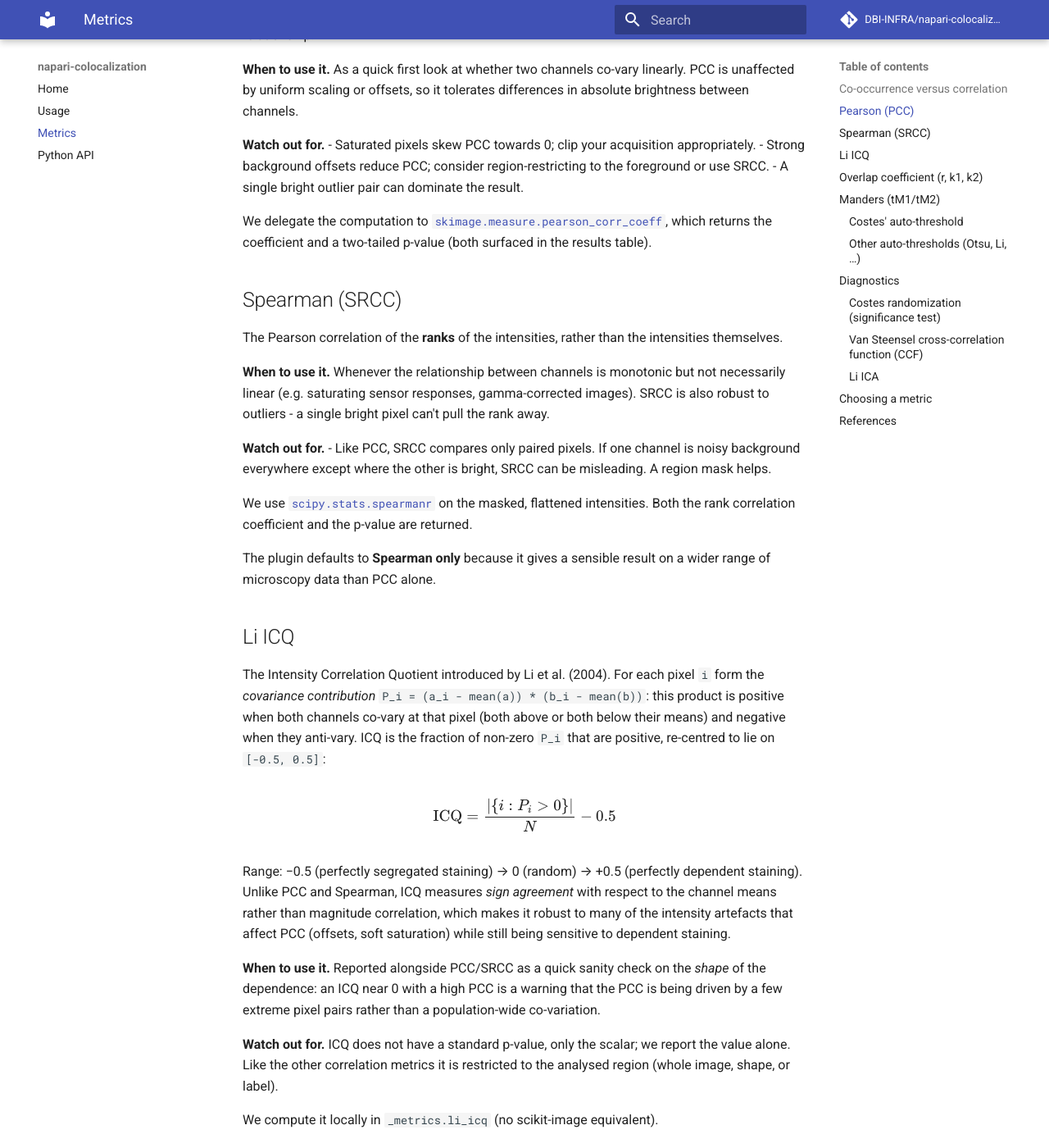
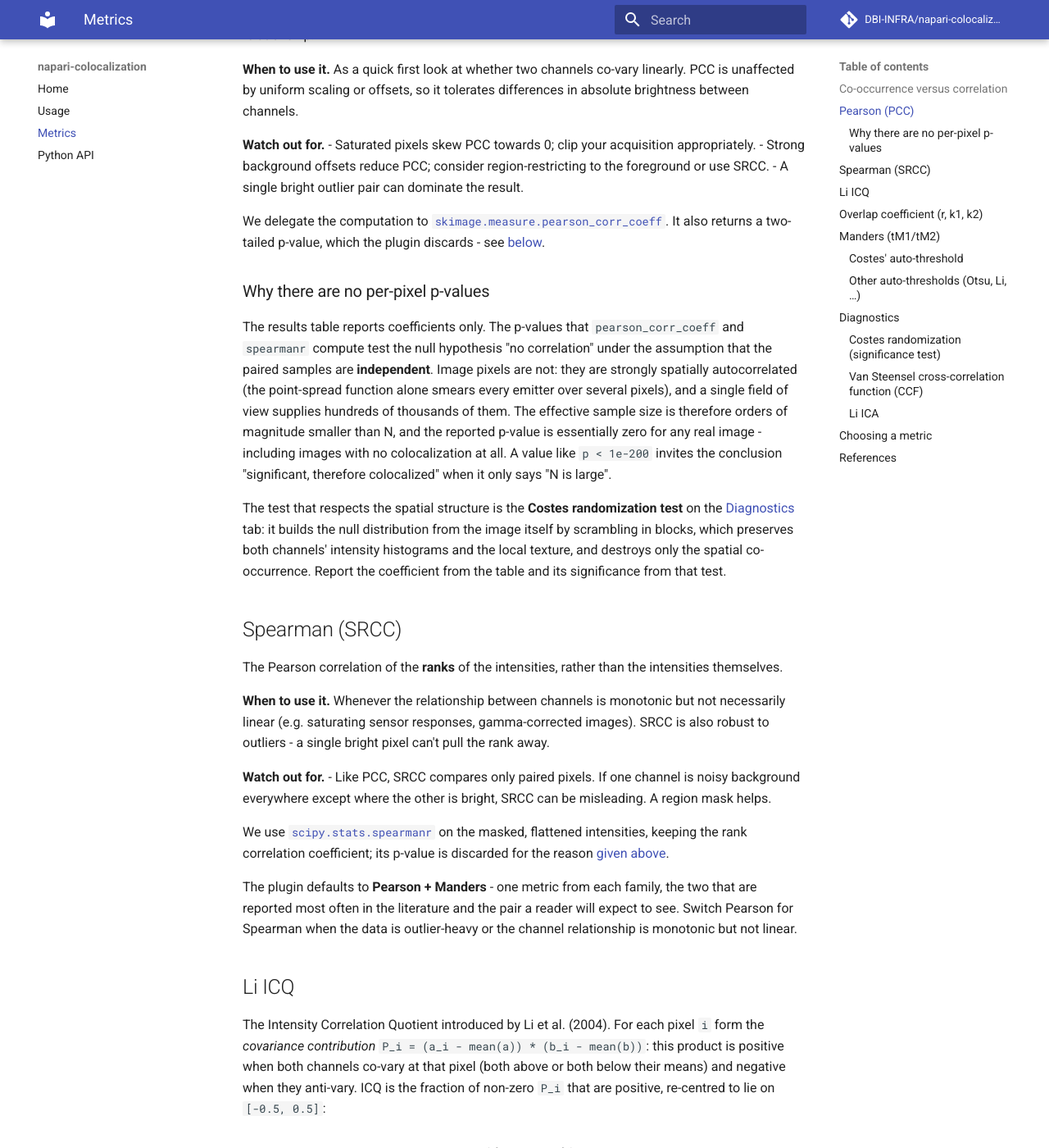
Before and after one commit to DBI-INFRA/napari-colocalization, an MkDocs documentation site: the page built from docs/metrics.md, in a window 1280 px wide and 1400 px high, scrolled down 1053 px. Shown: the whole window at 82% size. Built offline with MkDocs 1.6.1 and Material for MkDocs 9.7.7, drawn with Linux system fonts in a browser that asks for light colours; formulas are drawn with MathJax 3; comment, search, counter and statistics services are not loaded; some of the changed text lies outside the part shown.

Commit message:
Drop per-pixel p-values and point users at the Costes test
The pcc_pvalue/srcc_pvalue columns are removed from COLUMNS, the empty
row and the pairwise analysis (the metric functions still return the
p-value; _analysis discards it). Those p-values assume independent
samples, which spatially autocorrelated pixels are not, so they are
~0 for any image and invite reading "significant" into a large N.

The results panel now carries a note and an Open Diagnostics button
that switches tabs, mirroring the pairwise channel and region
selections so the Costes randomization test is ready to run. Default
metrics change to Pearson + Manders, one from each family, and the
Costes block size spinbox explains the PSF-width guideline.

Docs updated for the schema, the new defaults, the block-size choice
and why no per-pixel p-values are reported.

```diff
--- a/docs/metrics.md
+++ b/docs/metrics.md
@@ -53,9 +53,30 @@ differences in absolute brightness between channels.
 - A single bright outlier pair can dominate the result.
 
 We delegate the computation to
-[`skimage.measure.pearson_corr_coeff`](https://scikit-image.org/docs/stable/api/skimage.measure.html#skimage.measure.pearson_corr_coeff),
-which returns the coefficient and a two-tailed p-value (both surfaced in
-the results table).
+[`skimage.measure.pearson_corr_coeff`](https://scikit-image.org/docs/stable/api/skimage.measure.html#skimage.measure.pearson_corr_coeff).
+It also returns a two-tailed p-value, which the plugin discards - see
+[below](#why-there-are-no-per-pixel-p-values).
+
+### Why there are no per-pixel p-values
+
+The results table reports coefficients only. The p-values that
+`pearson_corr_coeff` and `spearmanr` compute test the null hypothesis
+"no correlation" under the assumption that the paired samples are
+**independent**. Image pixels are not: they are strongly spatially
+autocorrelated (the point-spread function alone smears every emitter
+over several pixels), and a single field of view supplies hundreds of
+thousands of them. The effective sample size is therefore orders of
+magnitude smaller than N, and the reported p-value is essentially zero
+for any real image - including images with no colocalization at all. A
+value like `p < 1e-200` invites the conclusion "significant, therefore
+colocalized" when it only says "N is large".
+
+The test that respects the spatial structure is the **Costes
+randomization test** on the [Diagnostics](#costes-randomization-significance-test)
+tab: it builds the null distribution from the image itself by scrambling
+in blocks, which preserves both channels' intensity histograms and the
+local texture, and destroys only the spatial co-occurrence. Report the
+coefficient from the table and its significance from that test.
 
 ## Spearman (SRCC)
 
@@ -74,11 +95,15 @@ bright pixel can't pull the rank away.
 
 We use
 [`scipy.stats.spearmanr`](https://docs.scipy.org/doc/scipy/reference/generated/scipy.stats.spearmanr.html)
-on the masked, flattened intensities. Both the rank correlation
-coefficient and the p-value are returned.
+on the masked, flattened intensities, keeping the rank correlation
+coefficient; its p-value is discarded for the reason
+[given above](#why-there-are-no-per-pixel-p-values).
 
-The plugin defaults to **Spearman only** because it gives a sensible
-result on a wider range of microscopy data than PCC alone.
+The plugin defaults to **Pearson + Manders** - one metric from each
+family, the two that are reported most often in the literature and the
+pair a reader will expect to see. Switch Pearson for Spearman when the
+data is outlier-heavy or the channel relationship is monotonic but not
+linear.
 
 ## Li ICQ
 
@@ -256,10 +281,24 @@ preserving each channel's intensity histogram and local texture - and
 the PCC is recomputed each time to build a null distribution. The
 observed PCC is plotted against that null, with a right-tailed p-value
 `(#{null ≥ observed} + 1) / (n_iter + 1)` and a z-score. A genuine
-colocalization sits far to the right of the null. The block size should
-approximate the point-spread-function width. Works on 2D and 3D images.
+colocalization sits far to the right of the null. Works on 2D and 3D
+images. This is the p-value to report for a correlation coefficient -
+the per-pixel one is not
+([why](#why-there-are-no-per-pixel-p-values)).
 
-This is the Costes randomization the v1 metrics page noted as missing.
+**Choosing the block size.** The block side length should approximate
+the **point-spread-function width** of the acquisition, in pixels - the
+smallest feature the microscope can resolve. That is the scale at which
+neighbouring pixels are correlated for optical rather than biological
+reasons, so blocks of that size scramble away the co-occurrence while
+leaving the within-block texture intact. Blocks that are too small
+break up the PSF itself: the scrambled images lose the local
+correlation the original has everywhere, the null distribution narrows
+around zero, and almost any image comes out "significant". Blocks that
+are much larger than the PSF carry real structure along when they move,
+so the null distribution widens and genuine colocalization can fall
+inside it. A pixel size of ~100 nm with a ~250 nm PSF puts the block
+around 2-3 px; oversampled acquisitions need proportionally more.
 
 ### Van Steensel cross-correlation function (CCF)
 
@@ -288,7 +327,8 @@ alongside.
 | "How much do the signals overlap, ignoring brightness differences and without a threshold?" | Overlap r (k1/k2) |
 | "What fraction of A's signal sits where B is bright?" | Manders tM1 |
 | "...and vice versa?" | Manders tM2 |
-| "Just give me a robust default" | Spearman |
+| "Just give me a sensible default" | Pearson + Manders (one per family) |
+| "Is my coefficient more than chance?" | Costes randomization (Diagnostics) |
 
 PCC, SRCC and ICQ measure *correlation*; the overlap coefficient
 (r, k1, k2) and Manders (tM1/tM2) measure *co-occurrence*. They answer
```
Also changed, not shown: README.md (+4 -1 lines), docs/api.md (+7 -2 lines), docs/usage.md (+20 -5 lines), 4 other files.
